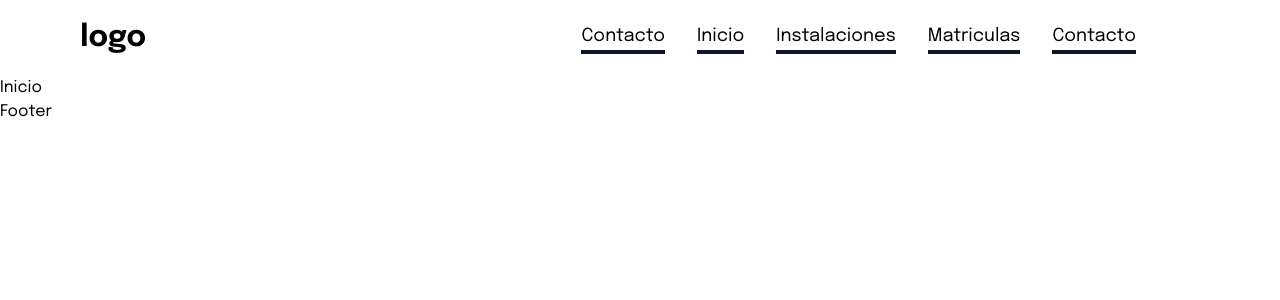
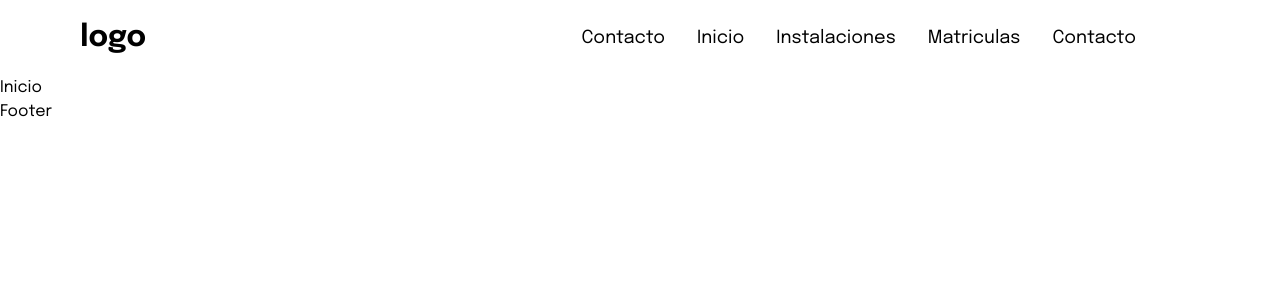
Before and after one commit to FedeSabi/proyecto-Jardin-de-Infantes, a React (Vite) app in the folder Front/: page / in a window 1280 px wide. Shown: the top 300 px of the page. Built offline with nearby package versions, Linux system fonts and the light colour scheme.

Commit message:
se modifico navbar

```diff
--- a/Front/src/components/Navbar.jsx
+++ b/Front/src/components/Navbar.jsx
@@ -8,8 +8,8 @@ const NavLink = ({ to, text }) => (
         spy={true}
         smooth={true}
         to={to}
-        className="hover:text-fuchsia-600 transition border-b-2 border-slate-900 hover:border-f">
-        <li className="hover:text-fuchsia-600 transition border-b-2 border-slate-900 hover:border-f">
+        className="hover:text-red-600 transition text-bold-400">
+        <li className="hover:text-red-600 transition text-bold-400">
             {text}
         </li>
     </ScrollLink>
@@ -38,8 +38,8 @@ const Navbar = () => {
                 </div>
                 <div>
                     {click && (
-                        <div className="lg:hidden block absolute top-16 w-full left-0 right-0 bg-gray-300 transition">
-                            <ul className="text-left text-xl p-20">
+                        <div className="lg:hidden block absolute top-16 w-full left-0 right-0 bg-gray-300 transition ">
+                            <ul className="text-left text-xl p-20 ">
                             <NavLink to="Inicio" text="Inicio" />
                             <NavLink to="Nosotros" text="Nosotros" />
                             <NavLink to="/Servicios" text="Servicios" />
```
